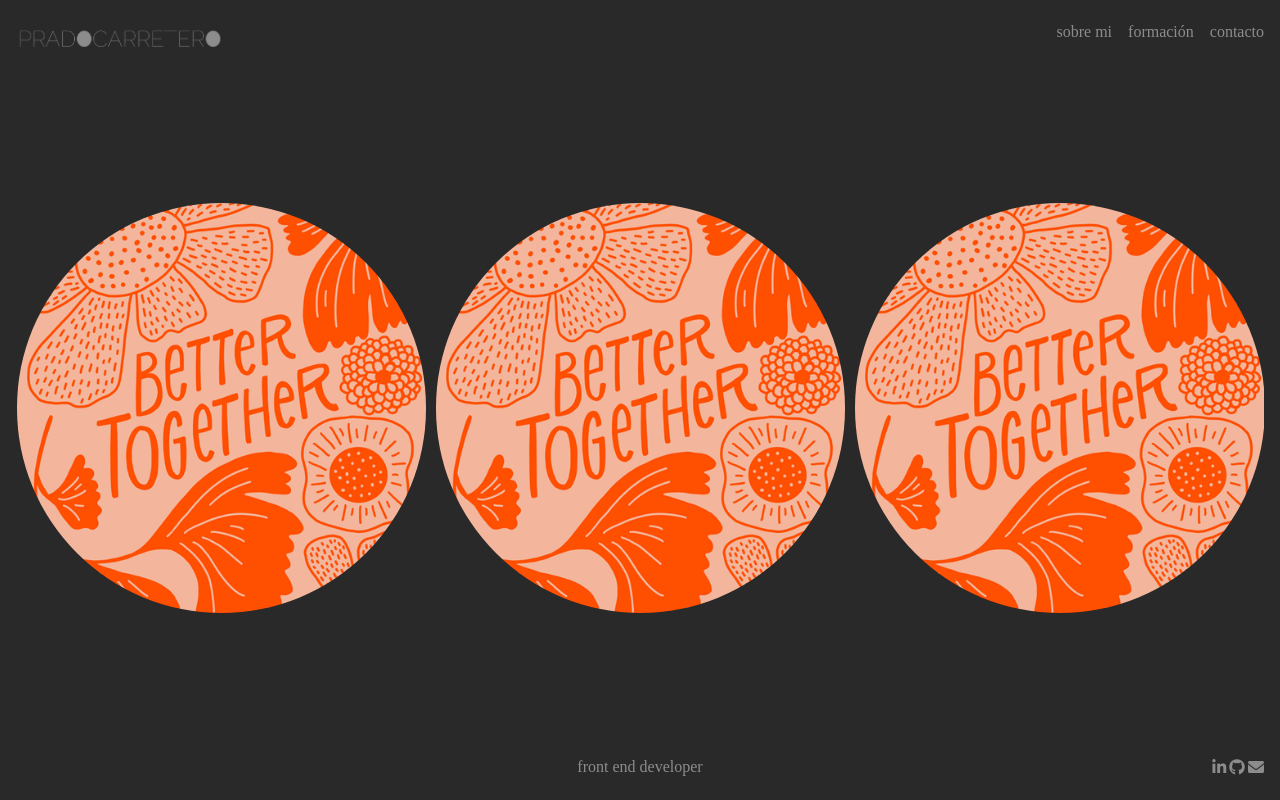
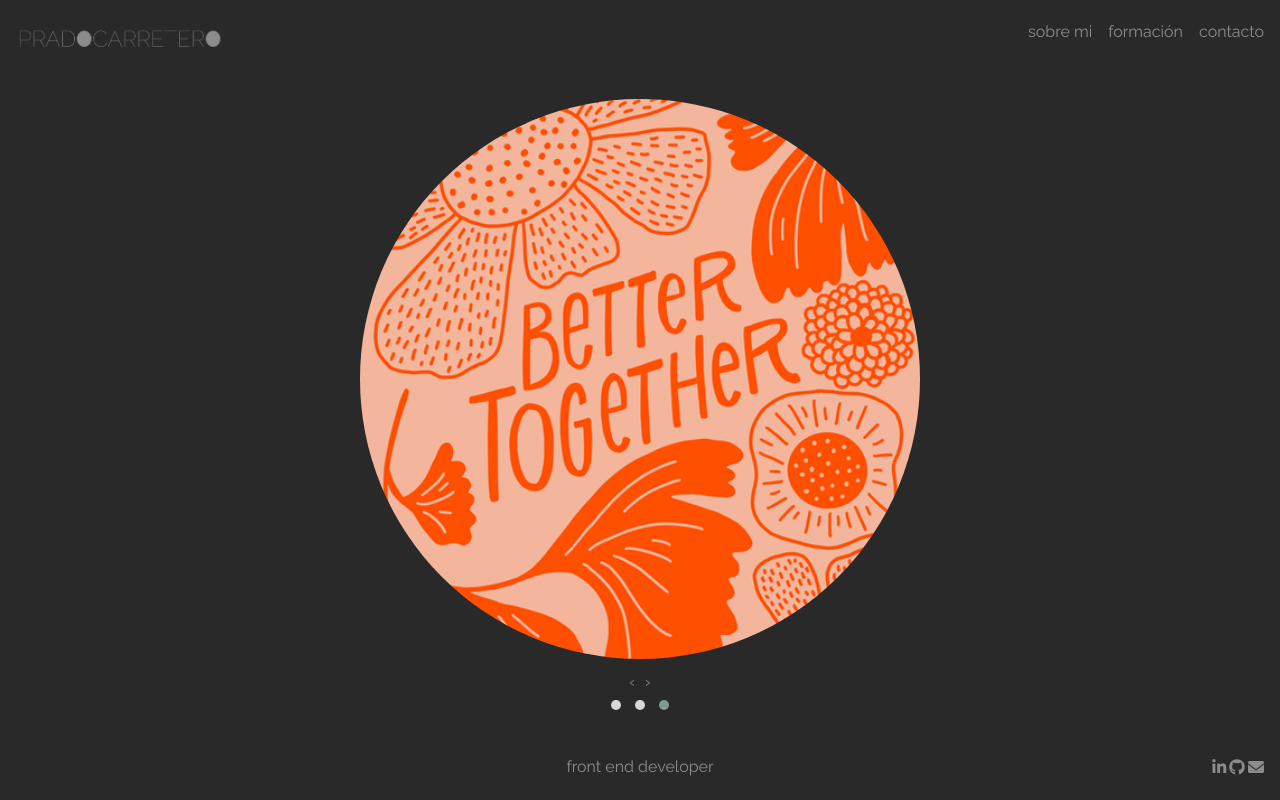
Before and after one commit to PradoCarretero/porfolio, a React (Create React App) app: page /#/ in a window 1280 px wide. Built offline with nearby package versions, Linux system fonts and the light colour scheme.

Commit message:
owl carusel

```diff
--- a/src/components/ProjectList.js
+++ b/src/components/ProjectList.js
@@ -6,10 +6,9 @@ import ProjectItem from "./ProjectItem";
 import projectsData from "../data/projects";
 
 function ProjectList() {
-  console.log(projectsData[0].src);
   const projectElements = projectsData.map((project, i) => {
     return (
-      <article key={i} className="item">
+      <article key={i} className="item project__wrapper">
         <img
           className="project__img"
           src={require("../images/" + project.title + ".png")}
@@ -23,10 +22,10 @@ function ProjectList() {
     <main>
       <OwlCarousel
         className="owl-theme"
-        items="3"
-        autoplay
+        items="1"
         nav
         dots
+        autoplay
         loop
         margin={10}
         autoplayHoverPause
--- a/src/styles/App.scss
+++ b/src/styles/App.scss
@@ -1,11 +1,12 @@
 @import "core/variables";
 body {
+  font-family: "Raleway", sans-serif;
   background-color: rgb(41, 41, 41);
   color: rgb(140, 140, 140);
-  font-family: "Raleway", sans-serif;
 }
 
 .wrapper {
+  font-family: "Raleway", sans-serif;
   height: 100vh;
   padding: 1.5em 1em;
   display: flex;
--- a/src/styles/ProjectItem.scss
+++ b/src/styles/ProjectItem.scss
@@ -2,8 +2,7 @@
   &__img {
     border-radius: 40em;
     aspect-ratio: 1/1;
-    width: 100%;
-    max-width: 80vh;
+    max-width: 70vh;
     object-fit: cover;
   }
 }
```
